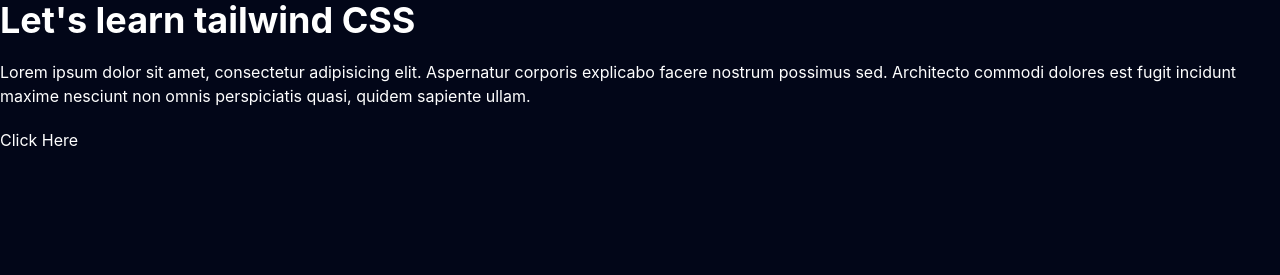
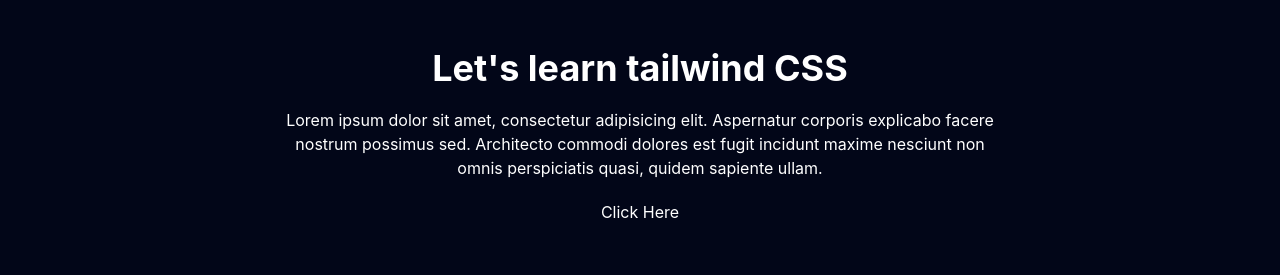
Before and after one commit to vidyarambham/tailwind-css-beginners, a website built with Vite: page index.html in a window 1280 px wide. Built offline with nearby package versions, Linux system fonts and the light colour scheme.

Commit message:
wrapper styles

```diff
--- a/index.html
+++ b/index.html
@@ -8,7 +8,7 @@
   </head>
 
   <body class="bg-slate-950 text-white">
-    <section class="space-y-5">
+    <section class="space-y-5 text-center max-w-3xl mx-auto px-5 py-12">
       <h1 class="text-4xl font-bold">Let's learn tailwind CSS</h1>
       <p>
         Lorem ipsum dolor sit amet, consectetur adipisicing elit. Aspernatur
```
